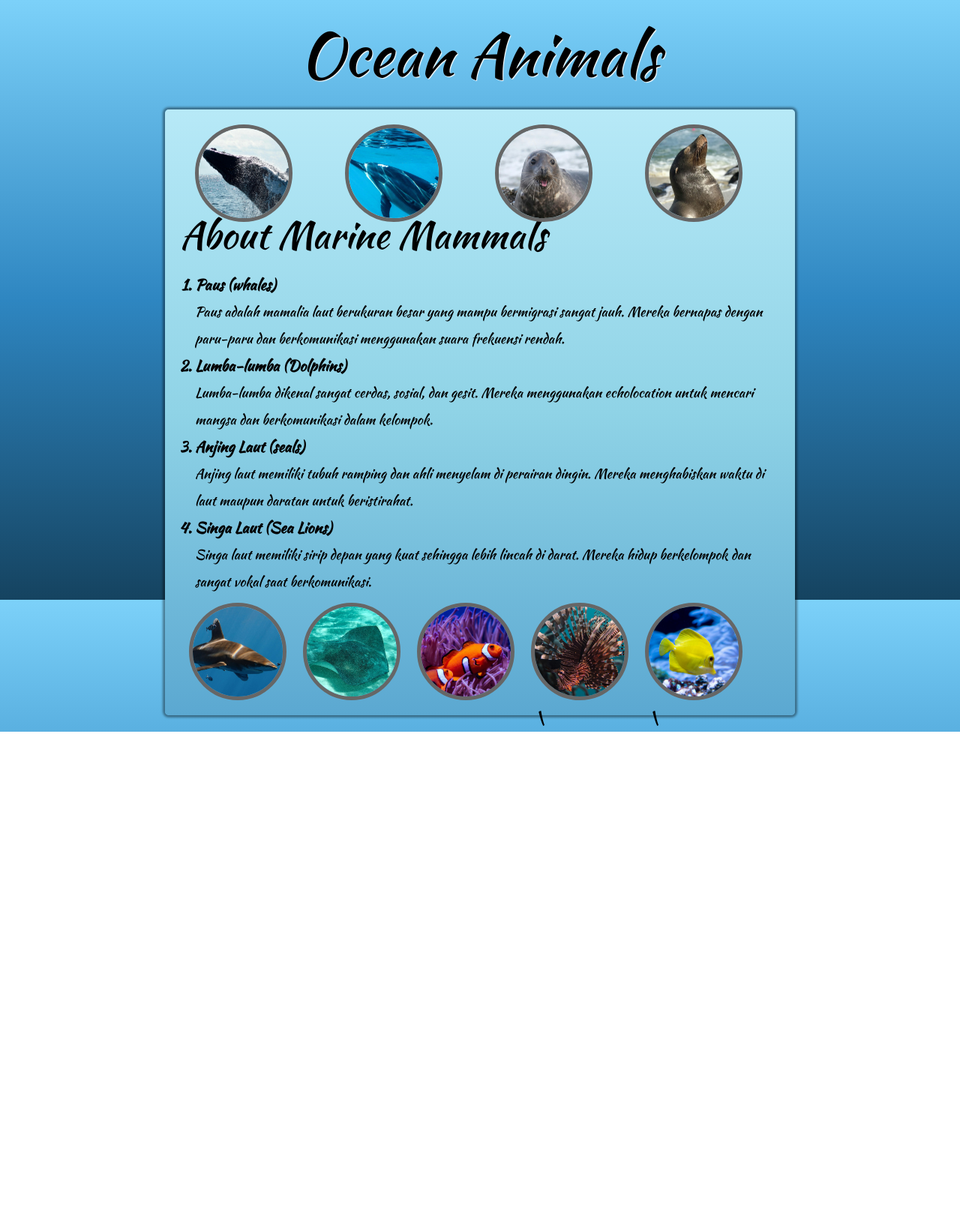
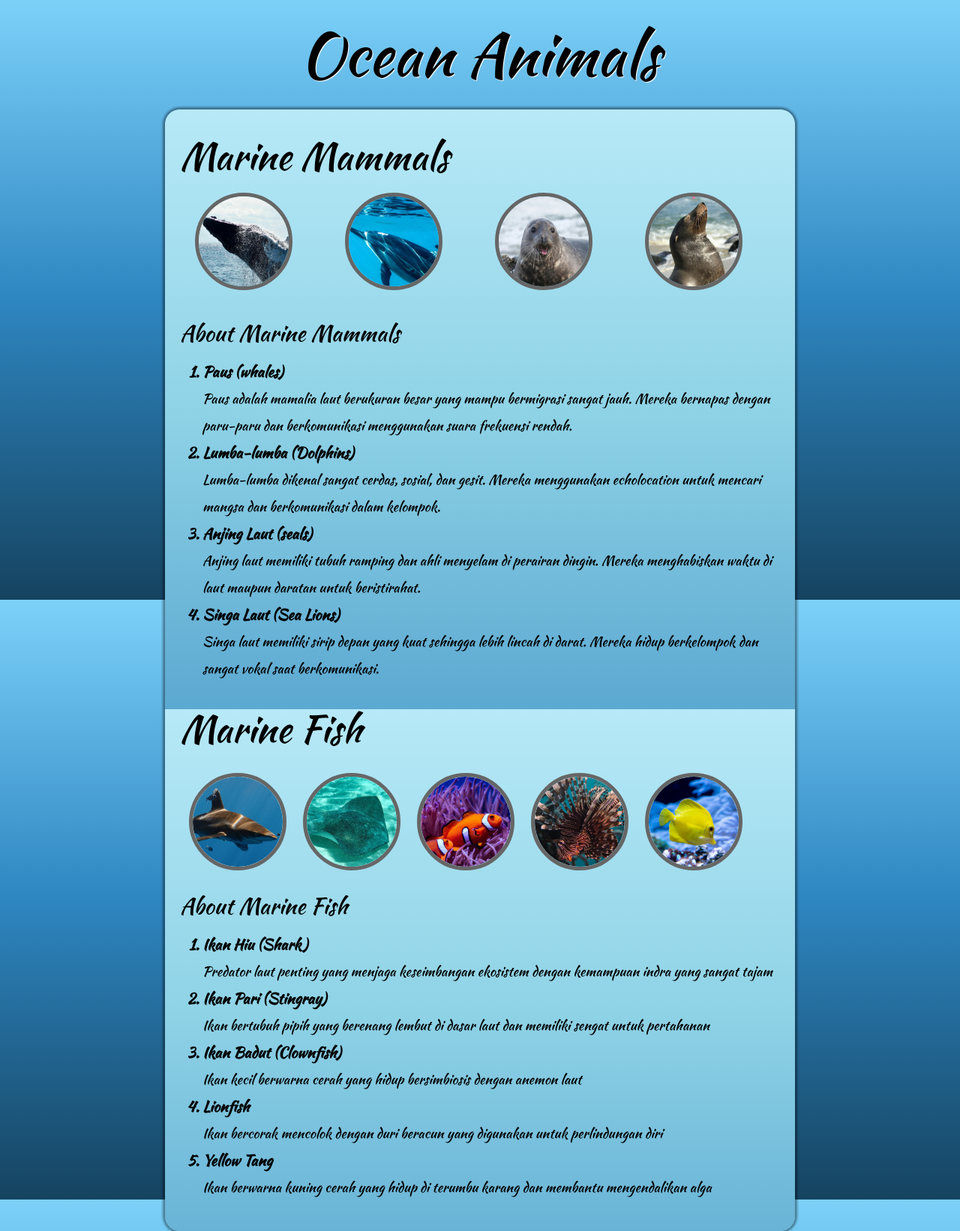
Before and after one commit to trychiasagitaananda03-byte/itw2025_a_253040045, a plain HTML site: page latihan/Latihan5/Gallery/index.html in a window 1280 px wide. Shown: the whole page at 75% size. Before the commit the page ends 976 px from the top, so only its background shows below. Drawn offline with Linux system fonts and the light colour scheme.

Commit message:
selesai mengerjakan latihan5

```diff
--- a/latihan/Latihan5/Gallery/CSS/style.css
+++ b/latihan/Latihan5/Gallery/CSS/style.css
@@ -17,18 +17,25 @@ h1 {
     text-align: center;
     text-shadow: 1px 1px 1px white;
 }
+.Marine{
+    font-size: 30px;
+    padding-top: 170px;
+    padding-bottom: 15px;
+}
 h2 {
     font-size: 50px;
-    padding-top: 40px;
+    padding-top: 25px;
     padding-bottom: 30px;
 }
-/* h3 {
+h3 {
     font-size: 30px;
-    font-weight: bold;
-} */
+    padding-top: 30px;
+    padding-bottom: 15px;
+}
 ol {
     list-style: decimal;
-    padding-left: 20px;
+    padding-left: 30px;
+    padding-bottom: 20px;
 
 }
 li {
@@ -43,7 +50,7 @@ li {
     margin: auto;
     padding: 20px;
     box-shadow: 0 0 3px 3px rgba(0, 0, 0,.4);
-    border-radius: 5px;
+    border-radius: 20px;
 }
 .gallery li {
     width: 120px;
@@ -208,7 +215,7 @@ li {
     width: 120px;
     height: 120px;
     border-radius: 50%;
-    /* overflow: hidden; */
+    overflow: hidden;
     border: 5px solid #666;
     float: left;
     margin-right: 10px;
--- a/latihan/Latihan5/Gallery/index.html
+++ b/latihan/Latihan5/Gallery/index.html
@@ -7,10 +7,11 @@
     <link rel="stylesheet" href="CSS/style.css">
 </head>
 <body>
+
     <h1>Ocean Animals</h1>
-
     <div class="container">
          <ul class="gallery">
+            <h2>Marine Mammals</h2>
             <li>
                 <a href="#gambar-1">
                     <img src="img/thumds/paus.jpg" alt="paus">
@@ -23,8 +24,6 @@
                 <a href="#gambar-2" class="next">next</a>
                 </div>
             </li>
-            <!-- <div class="overlay" id="gambar-1"></div>
-                <img class="paus" src="img/full/mamalia/paus.jpg" alt=""> -->
             <li>
                 <a href="#gambar-2">
                     <img src="img/thumds/lumba.jpg" alt="Lumba-lumba">
@@ -61,11 +60,9 @@
                 <a href="#gambar-1" class="next">next</a>
                 </div>
             </li>
-
-
          </ul>
          <!-- <h2>About</h2> -->
-            <h2>About Marine Mammals</h2>
+            <h3 class="Marine">About Marine Mammals</h3>
             <ol>
                 <li>Paus (whales)</li>
                 <p>Paus adalah mamalia laut berukuran besar yang mampu bermigrasi sangat jauh. Mereka bernapas dengan paru-paru dan berkomunikasi menggunakan suara frekuensi rendah.
@@ -82,10 +79,11 @@
             </ol>
 
             <ul class="gallery2">
+                <h2>Marine Fish</h2>
                 <li>
                     <a href="#gambar1">
                     <img src="img/thumds/hiu.jpg" alt="hiu">
-                    <span>Hiu</span>
+                    <span>Shark</span>
                     </a>
 
                     <div class="overlay" id="gambar1">
@@ -96,7 +94,7 @@
                 </div>
                 </li>
                 <li>
-                    <a href="gambar2">
+                    <a href="#gambar2">
                     <img src="img/thumds/pari.jpg" alt="pari">
                     <span>Pari</span>
                     </a>
@@ -109,9 +107,9 @@
                 </div>
                 </li>
                 <li>
-                    <a href="gamabr3">
+                    <a href="#gambar3">
                     <img src="img/thumds/nemo.jpg" alt="pari">
-                    <span>Nemo</span>
+                    <span>Clownfish</span>
                     </a>
 
                     <div class="overlay" id="gambar3">
@@ -122,9 +120,9 @@
                 </div>
                 </li>
                 <li>
-                    <a href="#gamabar4">
+                    <a href="#gambar4">
                     <img src="img/thumds/lion.jpg" alt="pari">
-                    <span>Lion</span>
+                    <span>Lionfish</span>
                     </a>
 
                     \<div class="overlay" id="gambar4">
@@ -137,7 +135,7 @@
                  <li>
                     <a href="#gambar5">
                     <img src="img/thumds/kuning.jpg" alt="pari">
-                    <span>Yellow</span>
+                    <span>Yellow Tang</span>
                     </a>
 
                     \<div class="overlay" id="gambar5">
@@ -149,6 +147,19 @@
                 </li>
                 <div class="clear"></div>
             </ul>
+            <h3>About Marine Fish</h3>
+            <ol>
+                <li>Ikan Hiu (Shark)</li>
+                <p>Predator laut penting yang menjaga keseimbangan ekosistem dengan kemampuan indra yang sangat tajam</p>
+                <li>Ikan Pari (Stingray)</li>
+                <p>Ikan bertubuh pipih yang berenang lembut di dasar laut dan memiliki sengat untuk pertahanan</p>
+                <li>Ikan Badut (Clownfish)</li>
+                <p>Ikan kecil berwarna cerah yang hidup bersimbiosis dengan anemon laut</p>
+                <li>Lionfish</li>
+                <p>Ikan bercorak mencolok dengan duri beracun yang digunakan untuk perlindungan diri</p>
+                <li>Yellow Tang</li>
+                <p>Ikan berwarna kuning cerah yang hidup di terumbu karang dan membantu mengendalikan alga</p>
+            </ol>
 
     </div>
 </body>
```
